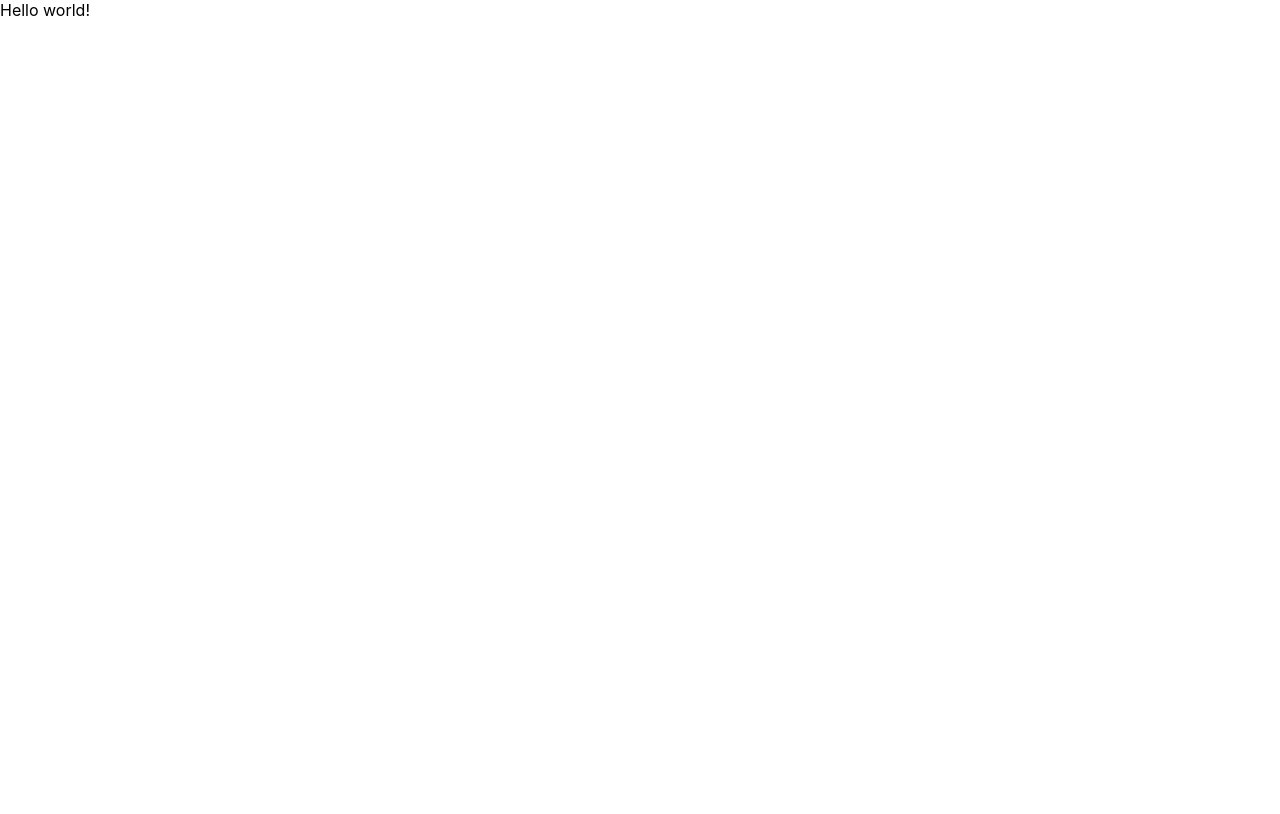
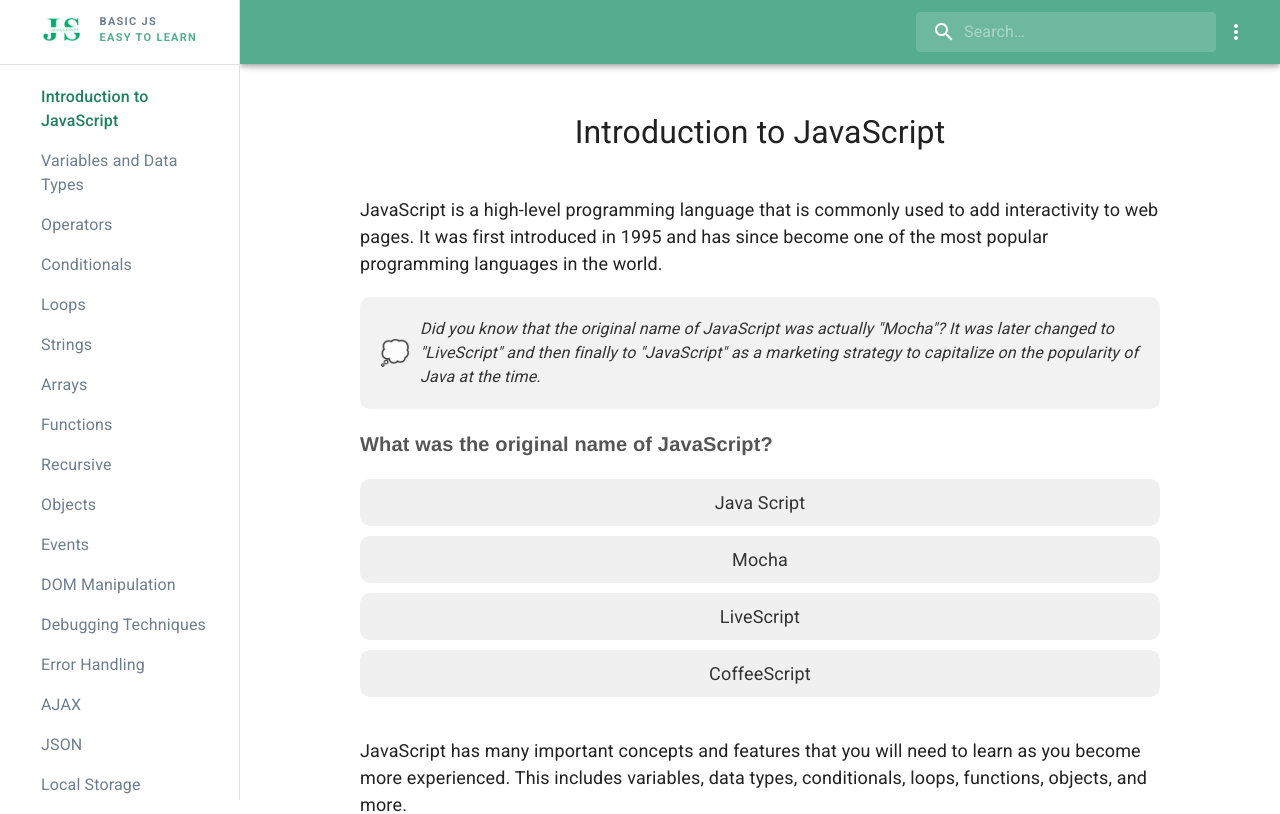
Before and after one commit to ND03Naveen/basic-js, a React (Create React App) app: page / in a window 1280 px wide. Shown: the top 814 px of the page. Built offline with nearby package versions, Linux system fonts and the light colour scheme.

Commit message:
basic-js

```diff
--- a/src/index.js
+++ b/src/index.js
@@ -3,7 +3,7 @@ import ReactDOM from 'react-dom/client';
 import './index.css';
 import App from './App';
 import reportWebVitals from './reportWebVitals';
-import {  createBrowserRouter,  RouterProvider,} from "react-router-dom";
+import {  createBrowserRouter,  RouterProvider,HashRouter} from "react-router-dom";
 import Home from './Excercise/home';
 
 const router = createBrowserRouter([
@@ -21,7 +21,9 @@ const root = ReactDOM.createRoot(document.getElementById('root'));
 const currentLocation = window.location;
 root.render(
   <React.StrictMode>
-    <RouterProvider router={router} />
+    <HashRouter>
+    <App/>
+    </HashRouter>
   </React.StrictMode>
 );
 
--- a/src/router.jsx
+++ b/src/router.jsx
@@ -93,7 +93,7 @@ function RouterComponent() {
                 <Route path="/regex" element={<RegEx />}></Route>
                 <Route path="/integration" element={<Integration />}></Route>
                 <Route path="/HtmlDOM" element={<HtmlDOM />}></Route>    */}
-                {/* <Route path="/" element={<Home/>}></Route> */}
+                <Route path="/" element={<AiPages commentID={"c04f17ea_1679249956"} data={IntroductionToJavaScript}/>}></Route>
                 <Route path="/Introduction to JavaScript" element={<AiPages commentID={"c04f17ea_1679249956"} data={IntroductionToJavaScript}/>}></Route>
                 <Route path="/Variables and Data Types" element={<AiPages commentID={"df0aa12a_1679250331"} data={VariablesAndDatatypes}/>}></Route>
                 <Route path="/Operators" element={<AiPages commentID={"48d46fcc_1679250360"} data={Operators}/>}></Route>
```
